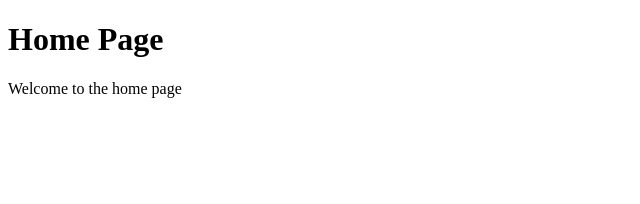
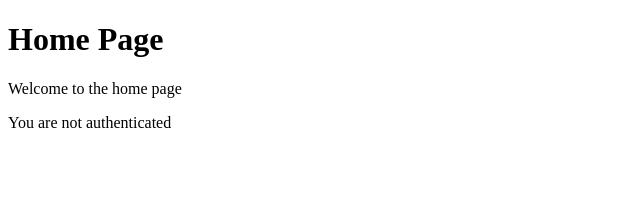
Before and after one commit to rafaelperozin/uma-web, a React (Vite) app: page / in a window 1280 px wide. Shown: the top 204 px of the page, without its empty margins (0-640 px from the left). Built offline with nearby package versions, Linux system fonts and the light colour scheme.

Commit message:
build(store): create root and user store

```diff
--- a/package.json
+++ b/package.json
@@ -11,6 +11,9 @@
   },
   "dependencies": {
     "@types/react-router-dom": "^5.3.3",
+    "mobx": "^6.12.0",
+    "mobx-react-lite": "^4.0.5",
+    "mobx-state-tree": "^5.4.1",
     "react": "^18.2.0",
     "react-dom": "^18.2.0",
     "react-router-dom": "^6.22.1"
--- a/src/App.tsx
+++ b/src/App.tsx
@@ -1,10 +1,11 @@
+import { StoreProvider } from './constexts/store.context'
 import { GlobalRouter } from './routers/global.router'
 
 function App() {
   return (
-    <>
+    <StoreProvider>
       <GlobalRouter />
-    </>
+    </StoreProvider>
   )
 }
 
--- /dev/null
+++ b/src/constexts/store.context.tsx
@@ -0,0 +1,14 @@
+import {ReactNode, useContext} from 'react';
+import {createContext} from 'react';
+import { RootStoreType, rootStore } from '../stores/root.store';
+
+const StoreContext = createContext<RootStoreType | undefined>(undefined);
+
+export interface StoreProviderProps {
+  children: ReactNode;
+}
+
+export const StoreProvider = ({ children }: StoreProviderProps) =>
+  <StoreContext.Provider value={rootStore}>{children}</StoreContext.Provider>;
+
+export const useStore = () => useContext(StoreContext) as RootStoreType;
--- a/src/pages/home.page.tsx
+++ b/src/pages/home.page.tsx
@@ -1,8 +1,13 @@
-export const HomePage = () => {
+import { observer } from 'mobx-react-lite'
+import { useStore } from '../constexts/store.context'
+
+export const HomePage = observer(() => {
+  const {user: {isAuthenticated}} = useStore()
   return (
     <main>
       <h1>Home Page</h1>
       <p>Welcome to the home page</p>
+      <p>{isAuthenticated ? 'You are authenticated' : 'You are not authenticated'}</p>
     </main>
   )
-}
+})
--- a/src/pages/login.page.tsx
+++ b/src/pages/login.page.tsx
@@ -1,5 +1,14 @@
-export const LoginPage = () => {
+import { observer } from 'mobx-react-lite'
+import { useStore } from '../constexts/store.context'
+
+export const LoginPage = observer(() => {
+  const {user: {isAuthenticated, setIsAuthenticated}} = useStore()
   return (
-    <div>Login Page</div>
+    <>
+      <h1>Login Page</h1>
+      <p>Welcome to the login page</p>
+      <p>{isAuthenticated ? 'You are authenticated' : 'You are not authenticated'}</p>
+      <button onClick={() => setIsAuthenticated(true)}>Authenticate</button>
+    </>
   )
-}
+})
--- /dev/null
+++ b/src/stores/root.store.ts
@@ -0,0 +1,17 @@
+import { Instance, types } from "mobx-state-tree";
+import { UserStore, userStore } from './user.store';
+
+export type RootStoreType = Instance<typeof RootStore>;
+
+export const RootStore = types.model("RootStore", {
+  user: UserStore,
+});
+
+export const createStore = () =>
+  RootStore.create({
+    user: userStore,
+  });
+
+//TODO: Add a persist to save the store in local storage
+
+export const rootStore = createStore();
--- /dev/null
+++ b/src/stores/user.store.ts
@@ -0,0 +1,41 @@
+import { Instance, types } from "mobx-state-tree";
+
+export const UserStore = types
+  .model("UserStore", {
+    email: types.maybe(types.string),
+    isAuthenticated: types.optional(types.boolean, false),
+  })
+  .actions((self) => ({
+    setEmail: (email: string) => (self.email = email),
+    setIsAuthenticated: (value: boolean) => (self.isAuthenticated = value),
+  }))
+  .actions((self) => ({
+    setUser: ({email}: {email: string}) => {
+      self.setEmail(email);
+    },
+  }))
+  // .actions((self) => ({
+    // createUser: flow(function* (user: unknown) {
+    //   const response = yield apiConnect('POST', '/useraccount', user);
+    //   self.setAccounts(response.data);
+    // }),
+    // fetchUser: flow(function* () {
+    //   return yield axios.get(
+    //     `${process.env.REACT_APP_RANDOM_USERS_API}/?inc=name,picture`
+    //   );
+    // }),
+    // login: flow(function* (email: string, password: string) {
+    //   const response = yield axios.post(
+    //     `${process.env.REACT_APP_API}/auth/login`,
+    //     {
+    //       email,
+    //       password,
+    //     }
+    //   );
+    //   return response.data;
+    // }),
+  // }));
+
+export const userStore = UserStore.create({});
+
+export type UserStoreType = Instance<typeof UserStore>;
```
Also changed, not shown: 1 other file (tests, documents, lock files or other folders).
